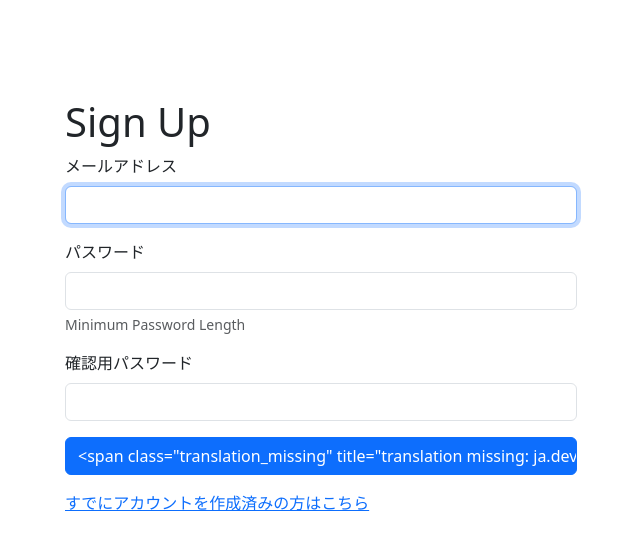
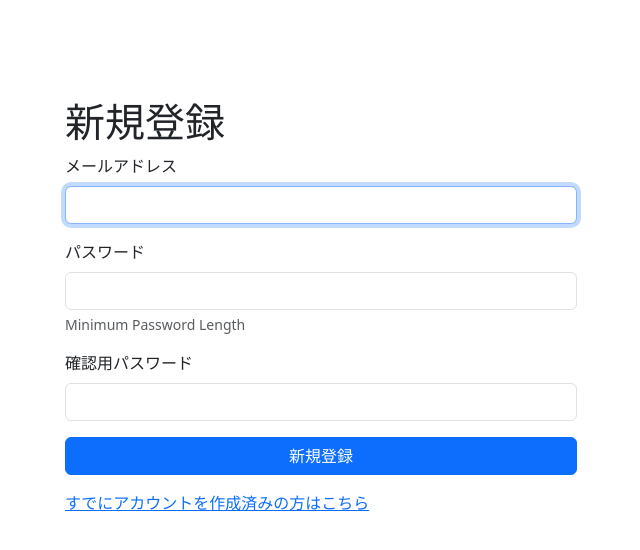
Before and after one commit to Hata224/kh_app, a Rails app: page /users/sign_up in a window 1280 px wide. Shown: the part 70-620 px from the top of the page, without its empty margins (319-959 px from the left). Run offline with Rails 7, Linux system fonts and the light colour scheme; style sheets or scripts are compiled from the project's sources; some libraries are stand-ins or nearby versions.

Commit message:
[update]フォーム画面のデザイン変更

```diff
--- a/app/views/devise/confirmations/new.html.erb
+++ b/app/views/devise/confirmations/new.html.erb
@@ -6,7 +6,9 @@
 
   <div class="form-group">
     <%= f.label :email %>
-    <%= f.email_field :email, autofocus: true, autocomplete: 'email', value: (resource.pending_reconfirmation? ? resource.unconfirmed_email : resource.email), class: 'form-control' %>
+    <%= f.email_field :email, autofocus: true, autocomplete: 'email', value: (resource.pending_reconfirmation? ? resource.unconfirmed_email : resource.email), class: 'form-control',required: true,
+                        maxlength: '100'
+     %>
   </div>
 
   <div class="form-group">
--- a/app/views/devise/passwords/edit.html.erb
+++ b/app/views/devise/passwords/edit.html.erb
@@ -16,7 +16,10 @@
 
   <div class="form-group">
     <%= f.label :password_confirmation, '確認用パスワード' %>
-    <%= f.password_field :password_confirmation, autocomplete: 'off', class: 'form-control'  %>
+    <%= f.password_field :password_confirmation, autocomplete: 'off', class: 'form-control',
+                        required: true,
+                        minlength: @minimum_password_length,
+                        maxlength: '30' %>
   </div>
 
   <div class="form-group">
--- a/app/views/devise/registrations/edit.html.erb
+++ b/app/views/devise/registrations/edit.html.erb
@@ -6,7 +6,9 @@
 
   <div class="form-group">
     <%= f.label :email %>
-    <%= f.email_field :email, autofocus: true, autocomplete: 'email', class: 'form-control' %>
+    <%= f.email_field :email, autofocus: true, autocomplete: 'email', class: 'form-control',
+                        required: true,
+                        maxlength: '100' %>
   </div>
 
   <div class="form-group">
--- a/app/views/devise/registrations/new.html.erb
+++ b/app/views/devise/registrations/new.html.erb
@@ -1,5 +1,5 @@
 <div class="container-login">
-<h1><%= t('.sign_up') %></h1>
+<h1>新規登録</h1>
 
 <%= form_for(resource, as: resource_name, url: registration_path(resource_name)) do |f| %>
   <%= bootstrap_devise_error_messages! %>
@@ -11,7 +11,10 @@
 
   <div class="form-group">
     <%= f.label :password %>
-    <%= f.password_field :password, autocomplete: 'current-password', class: 'form-control' %>
+    <%= f.password_field :password, autocomplete: 'current-password', class: 'form-control',
+                        required: true,
+                        minlength: @minimum_password_length,
+                        maxlength: '30' %>
 
     <% if @minimum_password_length %>
       <small class="form-text text-muted"><%= t('devise.shared.minimum_password_length', count: @minimum_password_length) %></small>
@@ -27,7 +30,7 @@
   </div>
 
   <div class="form-group">
-    <%= f.submit t('.sign_up'), class: 'btn btn-primary btn-block' %>
+    <%= f.submit '新規登録', class: 'btn btn-primary btn-block' %>
   </div>
 <% end %>
 
```
Also changed, not shown: app/views/devise/sessions/new.html.erb (+7 -2 lines).
